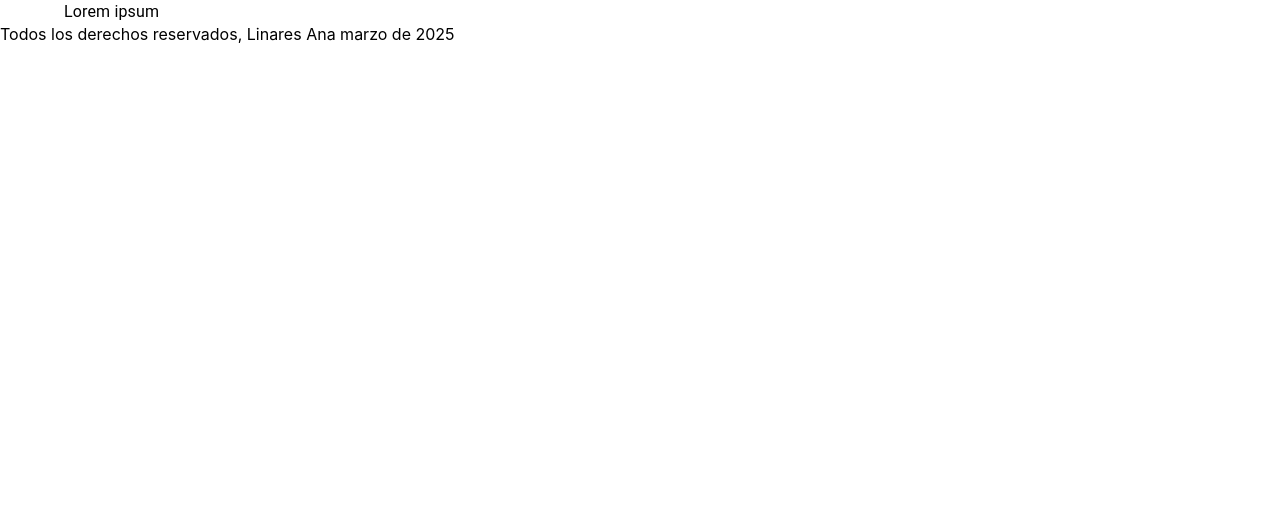
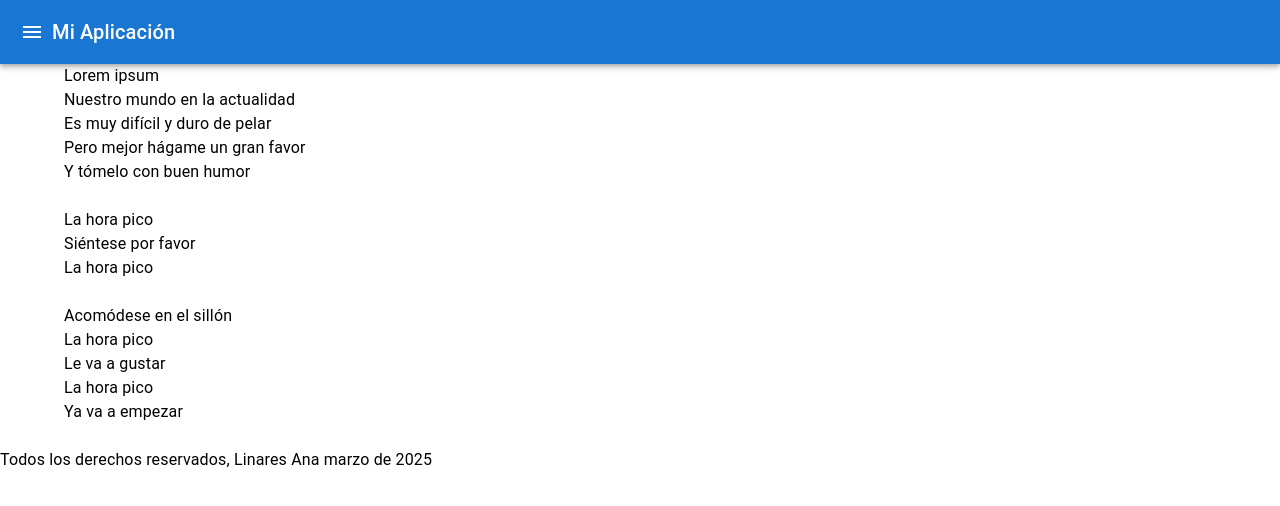
Before and after one commit to AnaLinares-NA/Practica6, a Vue app: page /about in a window 1280 px wide. Shown: the top 506 px of the page. Built offline with nearby package versions, Linux system fonts and the light colour scheme.

Commit message:
Se termino con exito jijijiji

```diff
--- a/package.json
+++ b/package.json
@@ -15,7 +15,9 @@
     "react-dom": "^19.0.0",
     "react-router-dom": "^7.3.0",
     "react-scripts": "5.0.1",
+    "slide": "^1.1.6",
     "swiper": "^11.2.5",
+    "vue": "^3.5.13",
     "web-vitals": "^2.1.4"
   },
   "scripts": {
--- a/src/App.js
+++ b/src/App.js
@@ -1,4 +1,4 @@
-import logo from './logo.svg';
+
 import './App.css';
 import {BrowserRouter as Router, Route, Routes} from "react-router-dom";
 import Layout from "./components/Layout";
--- a/src/components/About.js
+++ b/src/components/About.js
@@ -3,10 +3,25 @@ import { Typography } from '@mui/material';
 
 const About = () => {
     return (
-            <Typography >
-                Lorem ipsum
-            </Typography>
-    )
+        <Typography>
+            Lorem ipsum<br/>
+            Nuestro mundo en la actualidad<br/>
+            Es muy difícil y duro de pelar<br/>
+            Pero mejor hágame un gran favor<br/>
+            Y tómelo con buen humor<br/>
+            <br/>
+            La hora pico<br />
+            Siéntese por favor<br />
+            La hora pico<br />
+            <br />
+            Acomódese en el sillón<br />
+            La hora pico<br />
+            Le va a gustar<br />
+            La hora pico<br />
+            Ya va a empezar<br />
+            <br />
+        </Typography>
+    );
 };
 
 export default About;
--- a/src/components/Carousel.js
+++ b/src/components/Carousel.js
@@ -1,7 +1,8 @@
-import {Swiper} from "swiper";
-import {SwiperSlide} from "swiper/vue";
-import {Pagination} from "@mui/material";
-import {Autoplay, Navigation} from "swiper/modules";
+import {Swiper, SwiperSlide } from "swiper/react";
+import {Autoplay, Navigation, Pagination} from "swiper/modules";
+import "swiper/css";
+import "swiper/css/navigation";
+import "swiper/css/pagination";
 
 const Carousel = () => {
     return (
@@ -14,7 +15,7 @@ const Carousel = () => {
             autoplay={{delay: 3000}}
         >
             <SwiperSlide>
-                <img src="Diapositiva1.png" alt="Slide 1" className="slide" />
+                <img src="Diapositiva1.png" alt="Slide 1" className="slide" style={{width: "50%"}}/>
             </SwiperSlide>
             <SwiperSlide>
                 <img src="Diapositiva2.png" alt="Slide 2" className="slide" />
@@ -24,6 +25,6 @@ const Carousel = () => {
             </SwiperSlide>
         </Swiper>
     )
-}
+};
 
 export default Carousel;
--- a/src/components/Layout.js
+++ b/src/components/Layout.js
@@ -1,15 +1,19 @@
 import React from 'react';
-import { Box, Container } from '@mui/material';
+import { Box, Container, Typography } from '@mui/material';
+import Navbar from "./NavBar";
 
 const Layout = ({ children }) => {
     return (
         <Box>
+            <Navbar/>
             <Container className="container">
                 {children}
             </Container>
 
             <Box className="footer">
+                <Typography>
                 Todos los derechos reservados, Linares Ana marzo de 2025
+                </Typography>
             </Box>
         </Box>
     )
--- /dev/null
+++ b/src/components/NavBar.js
@@ -0,0 +1,26 @@
+import React from "react";
+import { AppBar, Toolbar, Typography } from "@mui/material";
+import Sidebar from "./Sidebar";
+
+const Navbar = () => {
+    const [drawerOpen, setDrawerOpen] = React.useState(false);
+
+    const toggleDrawer = (open) => () => {
+        setDrawerOpen(open);
+    };
+
+    return (
+        <>
+            <AppBar position="static">
+                <Toolbar>
+                    <Sidebar drawerOpen={drawerOpen} toggleDrawer={toggleDrawer} />
+                    <Typography variant="h6" sx={{ flexGrow: 1 }}>
+                        Mi Aplicación
+                    </Typography>
+                </Toolbar>
+            </AppBar>
+        </>
+    );
+};
+
+export default Navbar;
--- /dev/null
+++ b/src/components/Sidebar.js
@@ -0,0 +1,36 @@
+import React, { useState } from "react";
+import { Link } from "react-router-dom";
+import { Drawer, List, ListItem, ListItemText, IconButton, Box, } from "@mui/material";
+import MenuIcon from "@mui/icons-material/Menu";
+
+const Sidebar = () => {
+    const [drawerOpen, setDrawerOpen] = useState(false);
+    const toggleDrawer = (open) => (event) => {
+        if (event.type === "keydown" && (event.key === "Tab" || event.key === "Shift")) {
+            return;
+        }
+        setDrawerOpen(open);
+    };
+
+    return (
+        <>
+            <IconButton edge="start" color="inherit" onClick={toggleDrawer(true)}>
+                <MenuIcon />
+            </IconButton>
+            <Drawer anchor="left" open={drawerOpen} onClose={toggleDrawer(false)}>
+                <Box sx={{ width: 250 }} role="presentation" onKeyDown={toggleDrawer(false)}>
+                    <List>
+                        <ListItem button component={Link} to="/">
+                            <ListItemText primary="Inicio" />
+                        </ListItem>
+                        <ListItem button component={Link} to="/About">
+                            <ListItemText primary="About" />
+                        </ListItem>
+                    </List>
+                </Box>
+            </Drawer>
+        </>
+    );
+};
+
+export default Sidebar;
```
Also changed, not shown: 1 other file (tests, documents, lock files or other folders).
